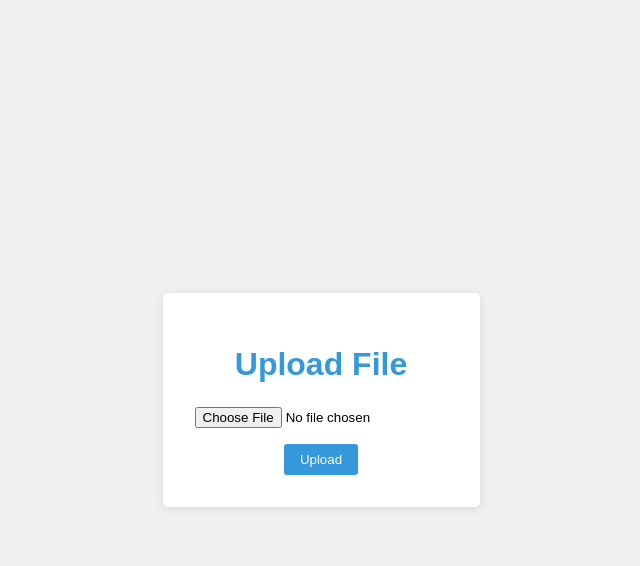
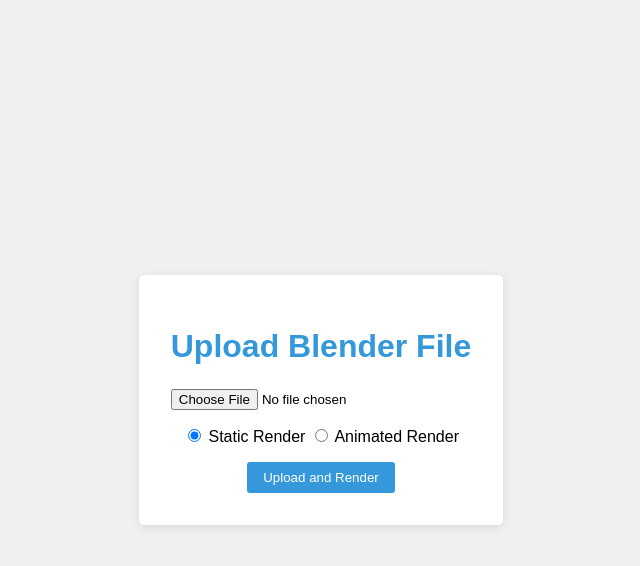
Before and after one commit to ExtKernel/blender-render-server, a Flask app: page / in a window 1280 px wide. Shown: the top 566 px of the page, without its empty margins (319-959 px from the left). Run offline with Flask 3, Linux system fonts and the light colour scheme.

Commit message:
feat: - Save files with a timestamp - Render static and animated separately - Clean up folder when a new request received

```diff
--- a/app.py
+++ b/app.py
@@ -1,4 +1,6 @@
 import os
+from datetime import datetime
+import shutil
 import subprocess
 import re
 from flask import Flask, request, render_template, send_from_directory, abort
@@ -6,41 +8,49 @@
 
 app = Flask(__name__)
 
+# Configuration constants
 UPLOAD_FOLDER = 'uploads'
-RESULT_FOLDER = 'result'
+RESULT_FOLDER = 'results'
+STATIC_FOLDER = os.path.join(RESULT_FOLDER, 'static')
+ANIMATED_FOLDER = os.path.join(RESULT_FOLDER, 'animated')
 ALLOWED_EXTENSIONS = {'blend'}  # Add other allowed file extensions if needed
 
-# Ensure directories exist
+# Ensure necessary directories exist
 os.makedirs(UPLOAD_FOLDER, exist_ok=True)
-os.makedirs(RESULT_FOLDER, exist_ok=True)
+os.makedirs(STATIC_FOLDER, exist_ok=True)
+os.makedirs(ANIMATED_FOLDER, exist_ok=True)
 
 
 def allowed_file(filename):
+    """
+    Check if the file extension is allowed.
+
+    :param filename: Name of the file to check
+    :return: Boolean indicating if the file extension is allowed
+    """
     return '.' in filename and filename.rsplit('.', 1)[1].lower() in ALLOWED_EXTENSIONS
 
 
 @app.route('/')
 def render():
+    """Render the upload page."""
     return render_template("upload.html")
 
 
-@app.route('/result', methods=['POST'])
-def result():
-    if request.method != 'POST':
-        abort(405)  # Method Not Allowed
+@app.route('/static/result', methods=['POST'])
+def static_result():
+    """
+    Handle static render requests.
 
-    if 'file' not in request.files:
-        return render_template('error.html', message="No file part"), 400
+    Process uploaded .blend file and render a single frame.
+    """
+    cleanup_folders(UPLOAD_FOLDER, STATIC_FOLDER)
+    check_request(request)
 
     file = request.files['file']
+    check_file(file)
 
-    if file.filename == '':
-        return render_template('error.html', message="No selected file"), 400
-
-    if not allowed_file(file.filename):
-        return render_template('error.html', message="File type not allowed"), 400
-
-    filename = secure_filename(file.filename)
+    filename = secure_filename(f'{file.filename}_{datetime.now()}')
     filepath = os.path.join(UPLOAD_FOLDER, filename)
 
     try:
@@ -49,17 +59,41 @@
         return render_template('error.html', message=f"Error saving file: {str(e)}"), 500
 
     try:
-        cmd = ['blender', '-b', filepath, '-o', f'./{RESULT_FOLDER}/{filename}', '-f', '1', '--', '--cycles-device',
-               'CUDA']
-        render_result = subprocess.run(cmd, capture_output=True, text=True, check=True)
+        rendered_filename = render_static(filename, filepath)
+        return render_template('success.html', filename=rendered_filename, animated=False)
+    except subprocess.CalledProcessError as e:
+        return render_template('error.html', message=f"Render process failed: {e.stderr}"), 500
+    except Exception as e:
+        return render_template('error.html', message=f"Error during rendering: {str(e)}"), 500
 
-        saved_pattern = re.search(r"Saved: '.*\/([^\/]+)'", render_result.stdout)
-        if not saved_pattern:
-            raise ValueError("Couldn't find saved file information in output")
 
-        rendered_filename = saved_pattern.group(1)
-        return render_template('success.html', filename=rendered_filename)
+@app.route('/animated/result', methods=['POST'])
+def animated_result():
+    """
+    Handle animated render requests.
 
+    Process uploaded .blend file and render multiple frames for animation.
+    """
+    cleanup_folders(UPLOAD_FOLDER, ANIMATED_FOLDER)
+    check_request(request)
+
+    file = request.files['file']
+    check_file(file)
+
+    filename = secure_filename(file.filename)
+    filepath = os.path.join(UPLOAD_FOLDER, filename)
+
+    start_frame = request.form.get('start_frame', '1')  # Default to '1' if not provided
+    end_frame = request.form.get('end_frame', '250')  # Default to '250' if not provided
+
+    try:
+        file.save(filepath)
+    except Exception as e:
+        return render_template('error.html', message=f"Error saving file: {str(e)}"), 500
+
+    try:
+        rendered_filename = render_animated(filename, filepath, int(start_frame), int(end_frame))
+        return render_template('success.html', filename=rendered_filename, animated=True)
     except subprocess.CalledProcessError as e:
         return render_template('error.html', message=f"Render process failed: {e.stderr}"), 500
     except Exception as e:
@@ -68,11 +102,127 @@
 
 @app.route('/download/<filename>')
 def download(filename):
+    """
+    Handle file download requests.
+
+    :param filename: Name of the file to download
+    """
+    animated = request.args.get('animated', 'false').lower() == 'true'
+    folder = ANIMATED_FOLDER if animated else STATIC_FOLDER
+
     try:
-        return send_from_directory(RESULT_FOLDER, filename, as_attachment=True)
+        return_value = send_from_directory(folder, filename, as_attachment=True)
+        return return_value
     except FileNotFoundError:
         abort(404)
 
 
+def render_static(filename, filepath):
+    """
+    Render a single frame from a .blend file.
+
+    :param filename: Name of the .blend file
+    :param filepath: Path to the .blend file
+    :return: Name of the rendered file
+    """
+    cmd = [
+        'blender',
+        '-b', filepath,
+        '-o', f'./{STATIC_FOLDER}/{filename}',
+        '-f', '1',
+        '--',
+        '--cycles-device', 'CUDA'
+    ]
+    render_result = subprocess.run(cmd, capture_output=True, text=True, check=True)
+
+    saved_pattern = re.search(r"Saved: '.*\/([^\/]+)'", render_result.stdout)
+    if not saved_pattern:
+        raise ValueError("Couldn't find saved file information in output")
+
+    return saved_pattern.group(1)
+
+
+def render_animated(filename, filepath, start_frame, end_frame):
+    """
+    Render multiple frames from a .blend file for animation.
+
+    :param filename: Name of the .blend file
+    :param filepath: Path to the .blend file
+    :param start_frame: Starting frame number
+    :param end_frame: Ending frame number
+    :return: Name of the zip file containing rendered frames
+    """
+    animated_file_result_folder = os.path.join(ANIMATED_FOLDER, filename)
+    os.makedirs(animated_file_result_folder, exist_ok=True)
+
+    cmd = [
+        'blender',
+        '-b', filepath,
+        '-o', f'./{animated_file_result_folder}/{filename}',
+        '-s', str(start_frame),
+        '-e', str(end_frame),
+        '-a',
+        '--',
+        '--cycles-device', 'CUDA'
+    ]
+    render_result = subprocess.run(cmd, capture_output=True, text=True, check=True)
+
+    saved_pattern = re.search(r"Saved: '.*\/([^\/]+)'", render_result.stdout)
+    if not saved_pattern:
+        raise ValueError("Couldn't find saved file information in output")
+
+    zip_filename = os.path.join(ANIMATED_FOLDER, filename)
+    shutil.make_archive(zip_filename, 'zip', animated_file_result_folder)
+
+    # Clean up individual frame files
+    shutil.rmtree(animated_file_result_folder)
+
+    return filename + '.zip'
+
+
+def check_request(render_request):
+    """
+    Validate the incoming request.
+
+    :param render_request: The Flask request object
+    """
+    if render_request.method != 'POST':
+        abort(405)  # Method Not Allowed
+
+    if 'file' not in render_request.files:
+        return render_template('error.html', message="No file part"), 400
+
+
+def check_file(file):
+    """
+    Validate the uploaded file.
+
+    :param file: The uploaded file object
+    """
+    if file.filename == '':
+        return render_template('error.html', message="No selected file"), 400
+
+    if not allowed_file(file.filename):
+        return render_template('error.html', message="File type not allowed"), 400
+
+
+def cleanup_folders(*folders):
+    """
+    Remove all files and subdirectories in the specified folders.
+
+    :param folders: Variable number of folder paths to clean up
+    """
+    for folder in folders:
+        for filename in os.listdir(folder):
+            file_path = os.path.join(folder, filename)
+            try:
+                if os.path.isfile(file_path):
+                    os.remove(file_path)
+                elif os.path.isdir(file_path):
+                    shutil.rmtree(file_path)
+            except Exception as e:
+                print(f"Error deleting {file_path}: {str(e)}")
+
+
 if __name__ == '__main__':
     app.run(debug=False)  # Set debug=False in production
--- a/templates/success.html
+++ b/templates/success.html
@@ -56,7 +56,7 @@
     <div class="success-container">
         <h1>File Rendered Successfully!</h1>
         <p>Your file is now ready for download.</p>
-        <a href="{{ url_for('download', filename=filename) }}" class="download-link">Download Rendered File</a>
+        <a href="{{ url_for('download', filename=filename, animated='true' if animated else 'false') }}" class="download-link">Download Rendered File</a>
         <a href="/" class="back-link">Back to Upload</a>
     </div>
 </body>
--- a/templates/upload.html
+++ b/templates/upload.html
@@ -3,7 +3,7 @@
 <head>
     <meta charset="UTF-8">
     <meta name="viewport" content="width=device-width, initial-scale=1.0">
-    <title>Upload File</title>
+    <title>Upload Blender File</title>
     <style>
         body {
             font-family: Arial, sans-serif;
@@ -30,8 +30,9 @@
             flex-direction: column;
             align-items: center;
         }
-        input[type="file"] {
+        input[type="file"], input[type="number"] {
             margin-bottom: 1rem;
+            width: 100%;
         }
         input[type="submit"] {
             padding: 0.5rem 1rem;
@@ -45,15 +46,79 @@
         input[type="submit"]:hover {
             background-color: #2980b9;
         }
+        .render-type {
+            margin-bottom: 1rem;
+        }
+        #animatedOptions {
+            display: none;
+        }
     </style>
 </head>
 <body>
     <div class="upload-container">
-        <h1>Upload File</h1>
-        <form action="/result" method="post" enctype="multipart/form-data">
-            <input type="file" name="file" accept=".blend" />
-            <input type="submit" value="Upload">
+        <h1>Upload Blender File</h1>
+        <form id="uploadForm" enctype="multipart/form-data">
+            <input type="file" name="file" accept=".blend" required />
+
+            <div class="render-type">
+                <input type="radio" id="static" name="renderType" value="static" checked>
+                <label for="static">Static Render</label>
+                <input type="radio" id="animated" name="renderType" value="animated">
+                <label for="animated">Animated Render</label>
+            </div>
+
+            <div id="animatedOptions">
+                <input type="number" id="start_frame" name="start_frame" placeholder="Start Frame (default: 1)" min="1">
+                <input type="number" id="end_frame" name="end_frame" placeholder="End Frame (default: 250)" min="1">
+            </div>
+
+            <input type="submit" value="Upload and Render">
         </form>
     </div>
+
+    <script>
+        document.addEventListener('DOMContentLoaded', function() {
+            const form = document.getElementById('uploadForm');
+            const renderTypeInputs = document.getElementsByName('renderType');
+            const animatedOptions = document.getElementById('animatedOptions');
+
+            renderTypeInputs.forEach(input => {
+                input.addEventListener('change', function() {
+                    animatedOptions.style.display = this.value === 'animated' ? 'block' : 'none';
+                });
+            });
+
+            form.addEventListener('submit', function(e) {
+                e.preventDefault();
+                const formData = new FormData(form);
+                const renderType = formData.get('renderType');
+                const url = renderType === 'static' ? '/static/result' : '/animated/result';
+
+                if (renderType === 'animated') {
+                    formData.set('start_frame', document.getElementById('start_frame').value || '1');
+                    formData.set('end_frame', document.getElementById('end_frame').value || '250');
+                }
+
+                fetch(url, {
+                    method: 'POST',
+                    body: formData
+                })
+                .then(handleResponse)
+                .catch(handleError);
+            });
+
+            function handleResponse(response) {
+                if (!response.ok) throw new Error('Server responded with an error');
+                return response.text().then(html => {
+                    document.body.innerHTML = html;
+                });
+            }
+
+            function handleError(error) {
+                console.error('Error:', error);
+                alert('An error occurred. Please try again.');
+            }
+        });
+    </script>
 </body>
 </html>
```
